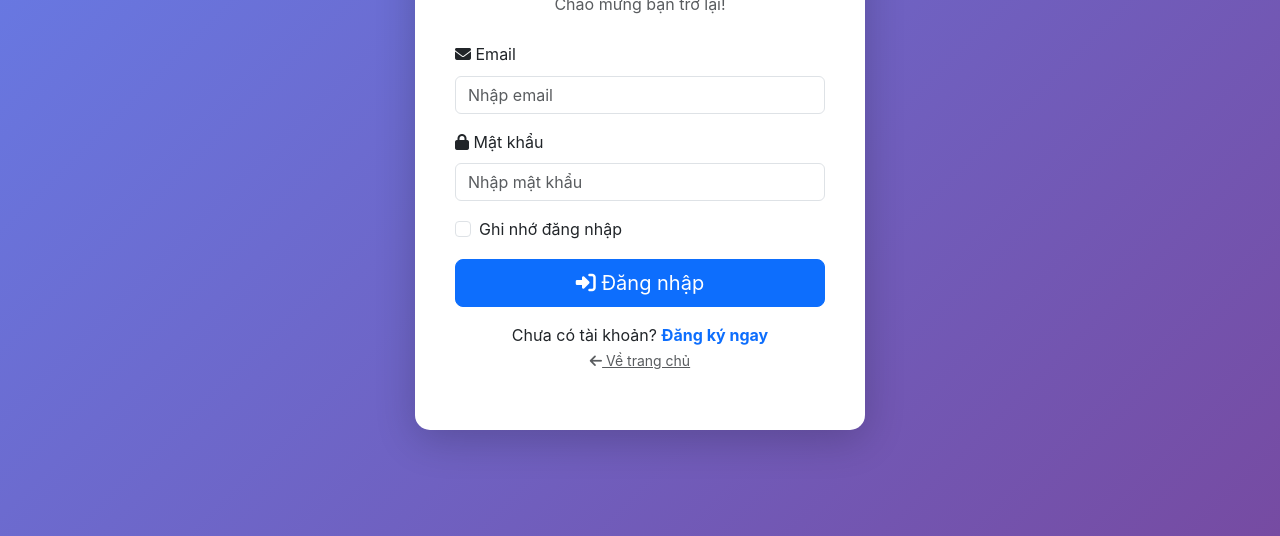
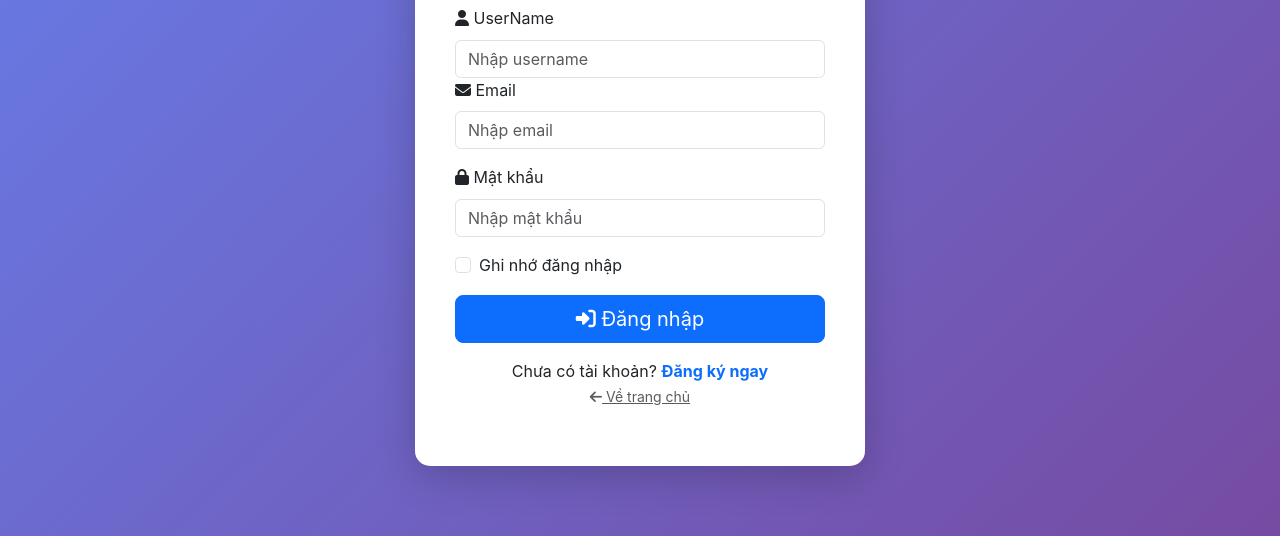
Before and after one commit to HoangDuy310105/WebTracNghiem, a website: page frontend/pages/login.html in a window 1280 px wide. Shown: the part 264-800 px from the top of the page. Drawn offline with nearby package versions, Linux system fonts and the light colour scheme.

Commit message:
Add UserName label and textbox

```diff
--- a/frontend/pages/login.html
+++ b/frontend/pages/login.html
@@ -20,6 +20,10 @@
 
                 <form id="loginForm">
                     <div class="mb-3">
+                        <label for="txtUserName" class="form-label">
+                            <i class="fas fa-user"></i> UserName
+                         </label>
+                        <input type="text" class="form-control" id="txtUserName" placeholder="Nhập username" required>
                         <label for="email" class="form-label">
                             <i class="fas fa-envelope"></i> Email
                         </label>
@@ -30,7 +34,7 @@
                         <label for="password" class="form-label">
                             <i class="fas fa-lock"></i> Mật khẩu
                         </label>
-                        <input type="password" class="form-control" id="password" placeholder="Nhập mật khẩu" required>
+                        <input type="password" class="form-control" id="txtmatkhau" placeholder="Nhập mật khẩu" required>
                     </div>
 
                     <div class="mb-3 form-check">
```
Also changed, not shown: 1 other file.
